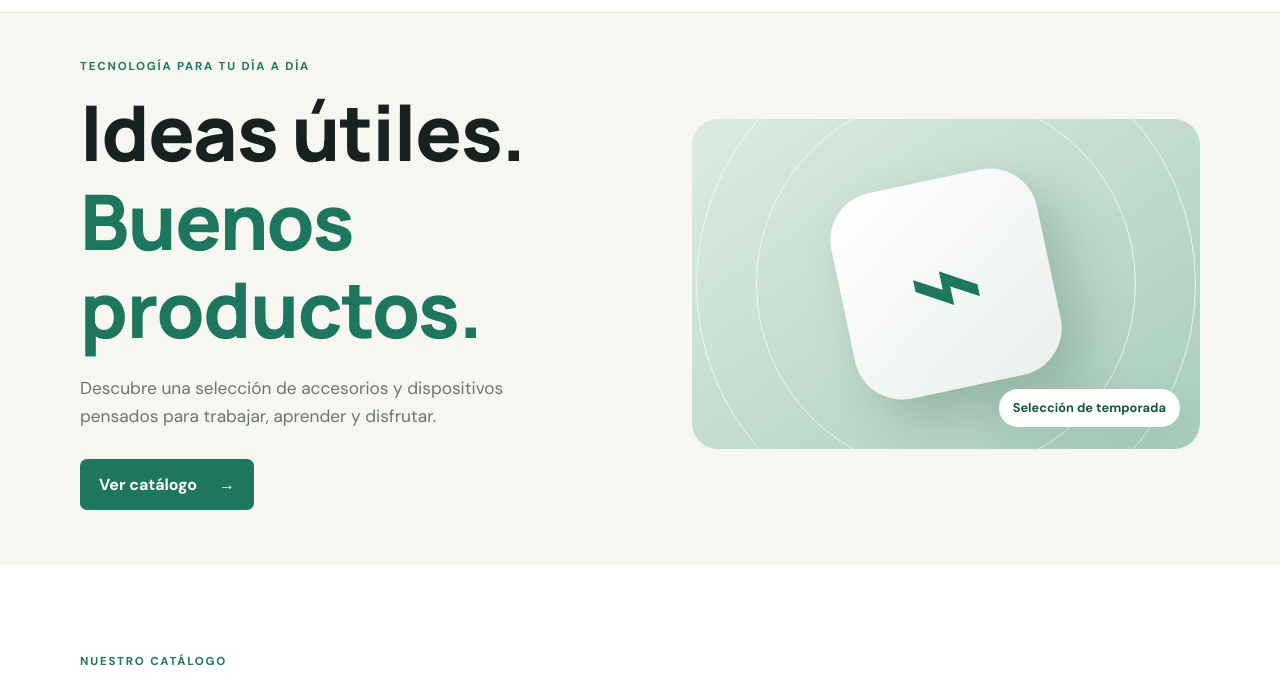
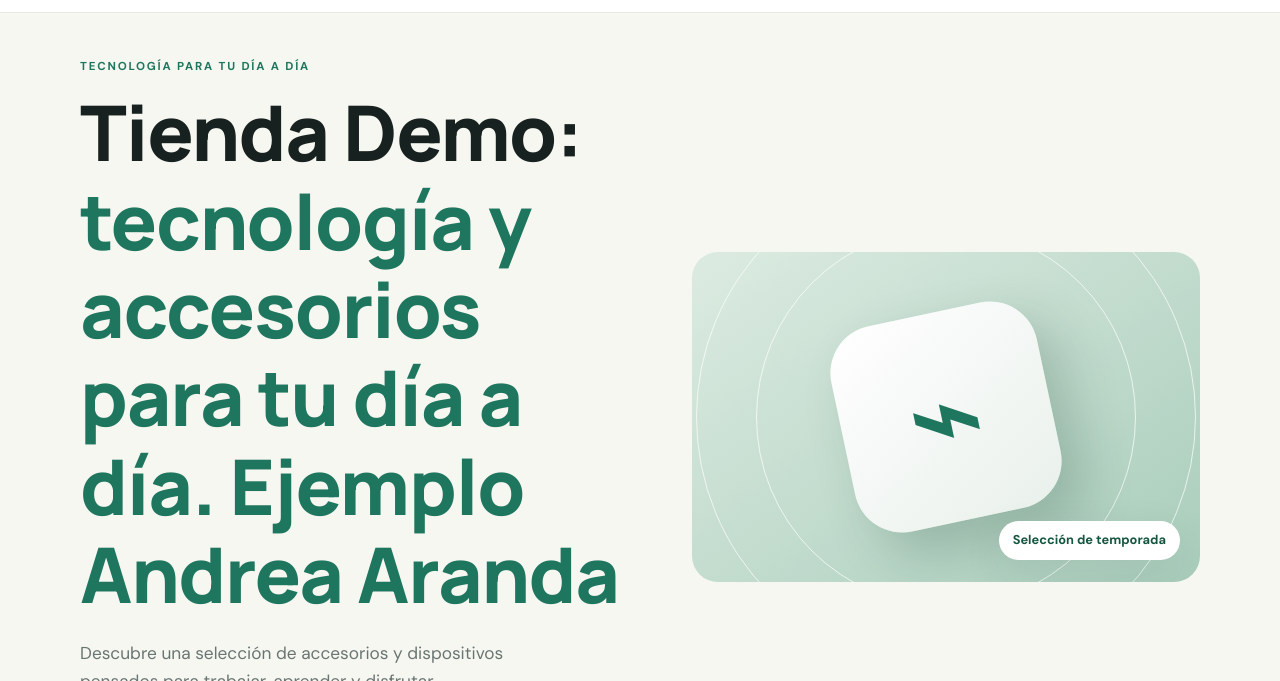
Before and after one commit to AndreaAranda21/tienda, a plain HTML site: page index.html in a window 1280 px wide. Shown: the part 64-745 px from the top of the page. Drawn offline with Linux system fonts and the light colour scheme.

Commit message:
Modificar titulo principal

```diff
--- a/index.html
+++ b/index.html
@@ -33,7 +33,7 @@
       <div class="container hero-content">
         <div>
           <p class="eyebrow">TECNOLOGÍA PARA TU DÍA A DÍA</p>
-          <h1>Ideas útiles.<br><span>Buenos productos.</span></h1>
+          <h1>Tienda Demo:<br><span>tecnología y accesorios para tu día a día. Ejemplo Andrea Aranda</span></h1>
           <p class="hero-copy">Descubre una selección de accesorios y dispositivos pensados para trabajar, aprender y disfrutar.</p>
           <a class="primary-button" href="#productos">Ver catálogo <span aria-hidden="true">→</span></a>
         </div>
```
